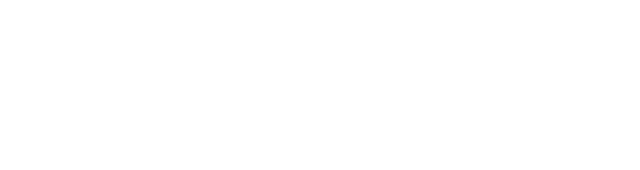
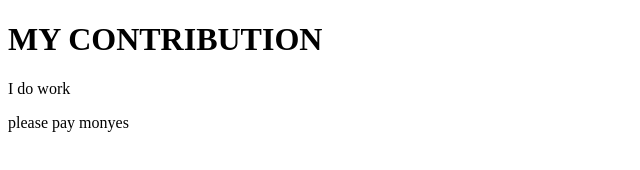
Before and after one commit to StasChe777/tessttttt, a plain HTML site: page index.html in a window 1280 px wide. Shown: the whole page, without its empty margins (0-640 px from the left). Drawn offline with Linux system fonts and the light colour scheme.

Commit message:
PLS REVIEW MY CONTRIBUITON
I did work

```diff
--- a/index.html
+++ b/index.html
@@ -5,6 +5,10 @@
     <meta name="viewport" content="width=device-width, initial-scale=1.0">
     <meta http-equiv="X-UA-Compatible" content="ie=edge">
     <title>Document</title>
+
+    <h1>MY CONTRIBUTION</h1>
+    <p> I do work</p>
+    <p> please pay monyes</p>
 </head>
 <body>
 
```
